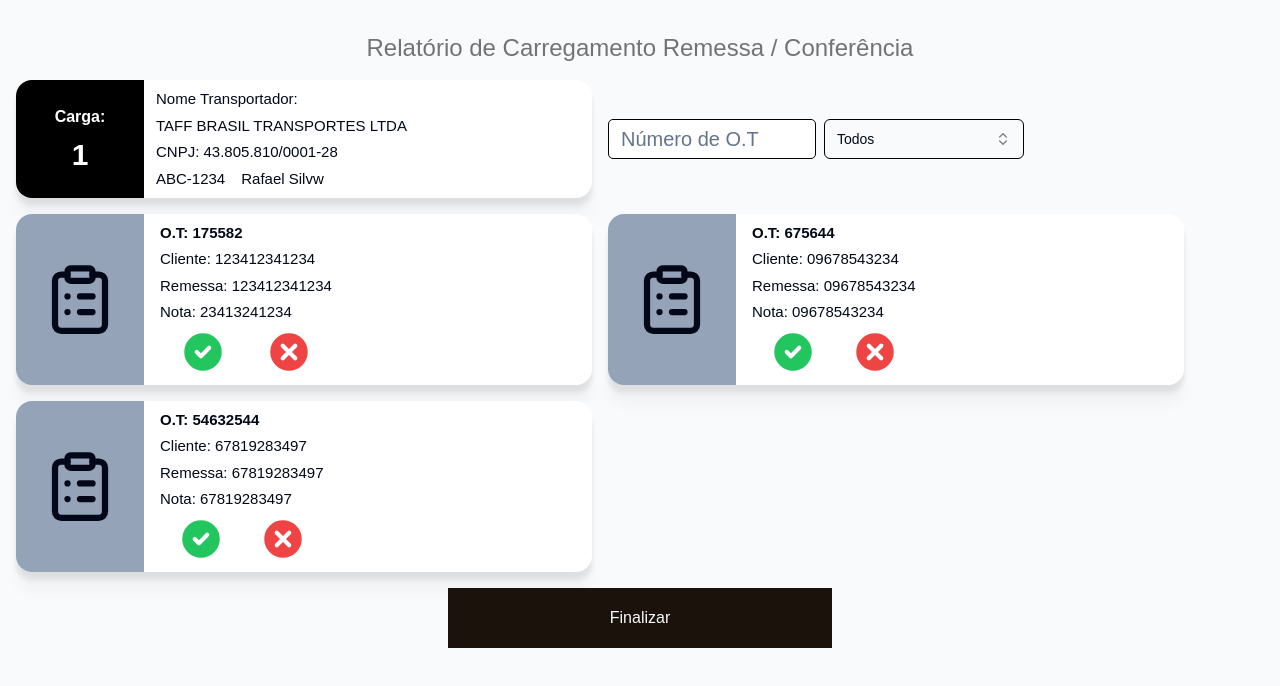
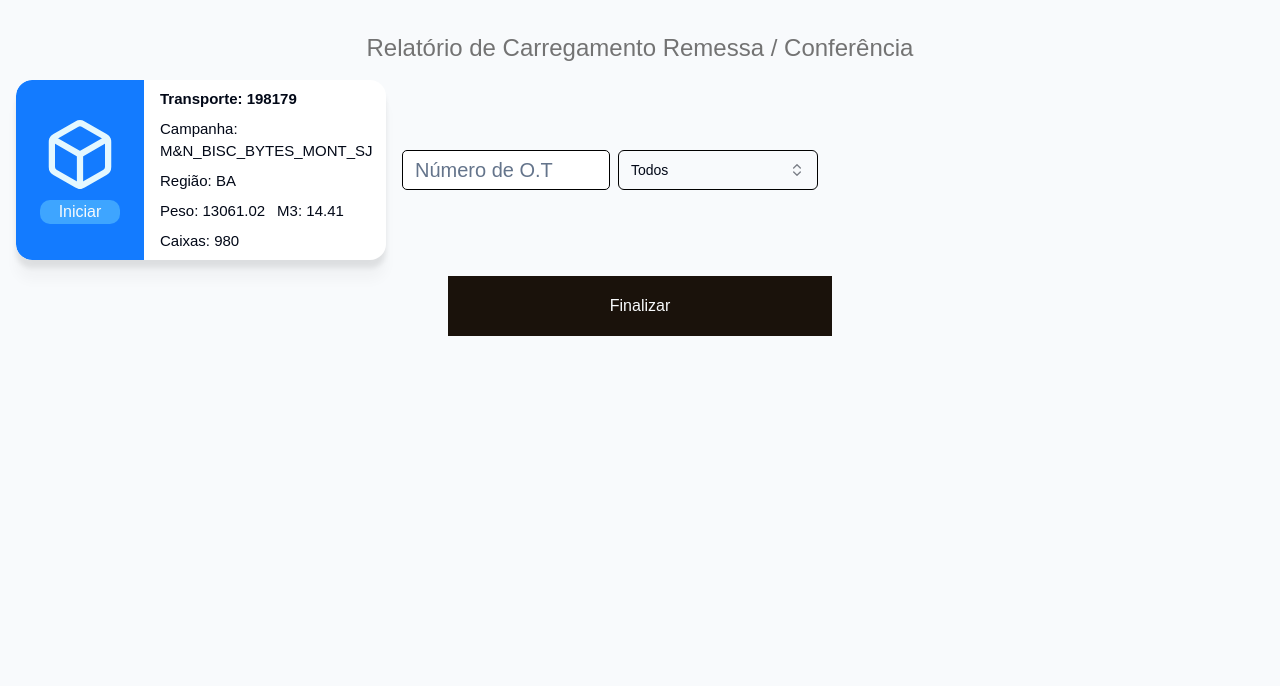
Before and after one commit to triforsys/coletor-bipagem, a React (Vite) app: page /transporte/1 in a window 1280 px wide. Shown: the top 686 px of the page. Built offline with nearby package versions, Linux system fonts and the light colour scheme.

Commit message:
feat: typography adjusts

```diff
--- a/src/Pages/Collects.jsx
+++ b/src/Pages/Collects.jsx
@@ -66,13 +66,13 @@ export default function Collects() {
           <TruckIcon className="w-[78px] h-[75px] text-tangaroa-100" />
           {buttonType === 'released' ? (
             <Button
-              className="rounded-[10px] w-20 h-6"
+              className="rounded-[10px] w-20 h-6 bg-tangaroa-400 hover:bg-tangaroa-300"
               onClick={() => redirectToReportPage(report.collect)}
             >
               Iniciar
             </Button>
           ) : (
-            <Button className="rounded-[10px] w-20 h-6 text-xs" disabled>
+            <Button className="rounded-[10px] w-20 h-6 text-xs disabled:bg-tangaroa-100 disabled:text-tangaroa-950" disabled>
               Em progresso
             </Button>
           )}
--- a/src/Pages/Login.jsx
+++ b/src/Pages/Login.jsx
@@ -69,7 +69,7 @@ export default function Login() {
             </div>
             <div>
               <Button
-                className="w-full bg-[#1A120B] rounded-none"
+                className="w-full button rounded-none"
                 type="submit"
               >
                 ENTRAR
--- a/src/Pages/Transport.jsx
+++ b/src/Pages/Transport.jsx
@@ -1,6 +1,6 @@
 import React, { useEffect, useRef, useState } from 'react';
 import { userDecode } from '../lib/jwtDecode';
-import { ClipboardList, CircleCheck, X, CircleX } from 'lucide-react';
+import { ClipboardList, CircleCheck, X, CircleX, BoxIcon } from 'lucide-react';
 import { Button } from '@/components/ui/button';
 import { Input } from '@/components/ui/input';
 import { useNavigate } from 'react-router-dom';
@@ -33,33 +33,33 @@ let list = [
   },
 ];
 
-const CardReport = ({ children: report }) => {
-  return (
-    <div className="flex rounded-2xl card-shadow w-[370px] sm:w-[36rem] h-[171px] gap-2">
-      <div className="flex rounded-l-2xl justify-center w-[128px] flex-col items-center gap-2 bg-slate-400">
-        <ClipboardList className="w-[78px] h-[75px]" />
-      </div>
-      <div className="flex flex-col justify-between py-2 pl-2 text-[15px]">
-        <p className="font-bold">O.T: {report.ot}</p>
-        <p>Cliente: {report.costumer}</p>
-        <p>Remessa: {report.shipping}</p>
-        <p>Nota: {report.invoice}</p>
-        <div className="flex justify-around">
-          <CircleCheck
-            className="fill-green-500 text-white"
-            size={50}
-            cursor="pointer"
-          />
-          <CircleX
-            className="fill-red-500 text-white"
-            size={50}
-            cursor="pointer"
-          />
-        </div>
-      </div>
-    </div>
-  );
-};
+// const CardReport = ({ children: report }) => {
+//   return (
+//     <div className="flex rounded-2xl card-shadow w-[370px] sm:w-[36rem] h-[171px] gap-2">
+//       <div className="flex rounded-l-2xl justify-center w-[128px] flex-col items-center gap-2 bg-slate-400">
+//         <ClipboardList className="w-[78px] h-[75px]" />
+//       </div>
+//       <div className="flex flex-col justify-between py-2 pl-2 text-[15px]">
+//         <p className="font-bold">O.T: {report.ot}</p>
+//         <p>Cliente: {report.costumer}</p>
+//         <p>Remessa: {report.shipping}</p>
+//         <p>Nota: {report.invoice}</p>
+//         <div className="flex justify-around">
+//           <CircleCheck
+//             className="fill-green-500 text-white"
+//             size={50}
+//             cursor="pointer"
+//           />
+//           <CircleX
+//             className="fill-red-500 text-white"
+//             size={50}
+//             cursor="pointer"
+//           />
+//         </div>
+//       </div>
+//     </div>
+//   );
+// };
 
 const CardInfo = () => {
   const report = {
@@ -84,6 +84,34 @@ const CardInfo = () => {
           <p>{report.plate}</p>
           <p>{report.driverName}</p>
         </div>
+      </div>
+    </div>
+  );
+};
+
+const CardReport = ({ children: report }) => {
+  return (
+    <div className="flex rounded-2xl card-shadow min-w-[370px] max-w-[370px] text-ellipsis overflow-hidden pr-1 sm:w-96 h-[180px] gap-2">
+      <div className="flex rounded-l-2xl justify-center min-w-[128px] flex-col items-center gap-2 bg-tangaroa-500">
+        <BoxIcon className="w-[78px] h-[75px] text-tangaroa-50" />
+        <Button
+          className="rounded-[10px] w-20 h-6 bg-tangaroa-400 hover:bg-tangaroa-300"
+          // onClick={() => redirectToTransportPage(report.charge)}
+        >
+          Iniciar
+        </Button>
+      </div>
+      <div className="flex max-w-56 flex-col justify-between py-2 pl-2 text-[15px]">
+        <p className="font-bold">Transporte: {report.charge}</p>
+        <p className="text-ellipsis overflow-hidden">
+          Campanha: {report.campaign}
+        </p>
+        <p className="text-ellipsis overflow-hidden">Região: {report.region}</p>
+        <div className="flex gap-3">
+          <p className="text-ellipsis overflow-hidden">Peso: {report.weight}</p>
+          <p className="text-ellipsis overflow-hidden">M3: {report.m3}</p>
+        </div>
+        <p>Caixas: {report.boxes}</p>
       </div>
     </div>
   );
@@ -133,7 +161,17 @@ export default function Report() {
             Relatório de Carregamento Remessa / Conferência
           </h1>
         </div>
-        <CardInfo />
+        {/* <CardInfo /> */}
+        <CardReport
+          children={{
+            charge: 198179,
+            campaign: 'M&N_BISC_BYTES_MONT_SJ',
+            region: 'BA',
+            boxes: 980,
+            weight: 13061.02,
+            m3: 14.41,
+          }}
+        />
         <div className="flex gap-2 items-center w-[370px] sm:w-[36rem]">
           <Input
             placeholder="Número de O.T"
@@ -163,9 +201,9 @@ export default function Report() {
           />
         </div>
 
-        {filteredList.map((report, index) => (
+        {/* {filteredList.map((report, index) => (
           <CardReport key={report.ot + index}>{report}</CardReport>
-        ))}
+        ))} */}
         <div className="w-full text-center">
           <Button
             className="w-full bg-[#1A120B] rounded-none max-w-96"
```
